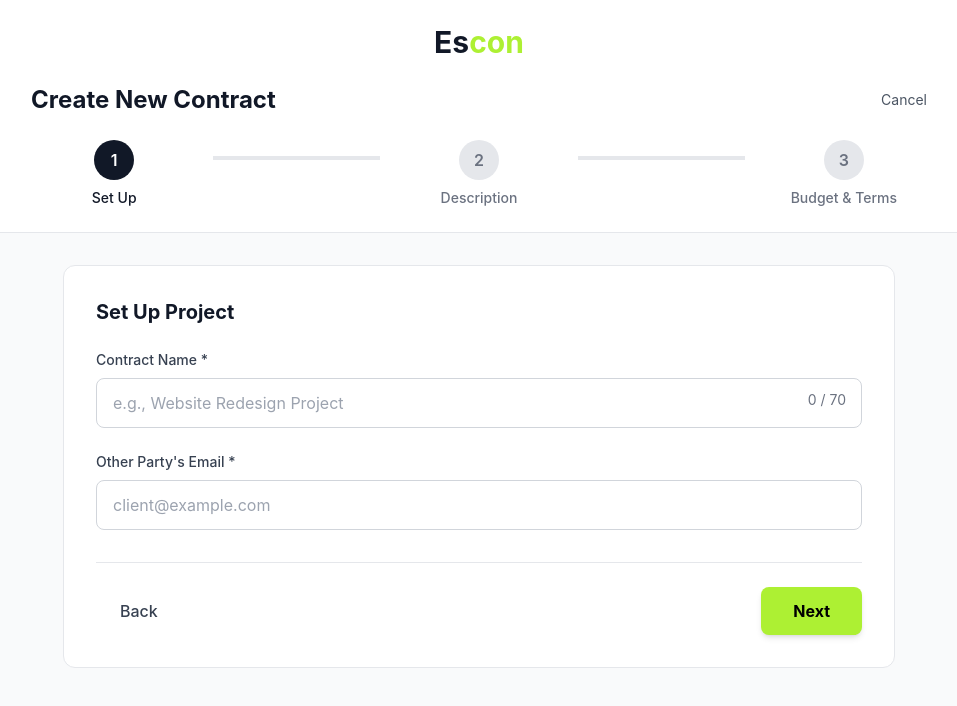
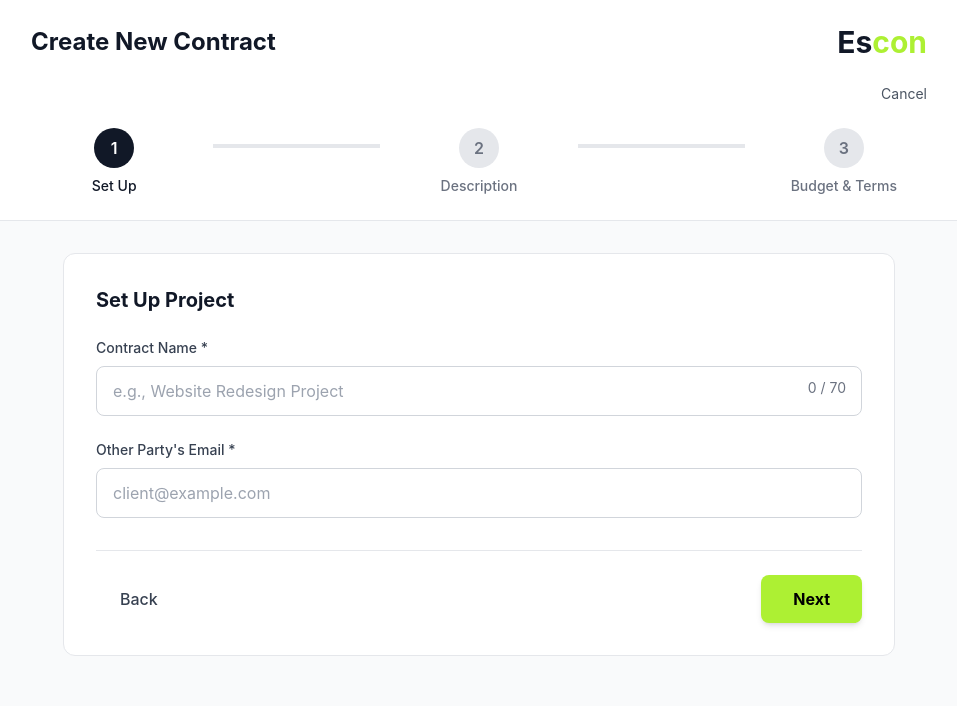
Before and after one commit to ndeen17/Escrow, a React (Vite) app: page /create-contract in a window 1280 px wide. Shown: the top 706 px of the page, without its empty margins (161-1118 px from the left). Built offline with nearby package versions, Linux system fonts and the light colour scheme.

Commit message:
refactor: reposition logo in CreateContract component for improved layout

```diff
--- a/src/components/CreateContract.jsx
+++ b/src/components/CreateContract.jsx
@@ -118,16 +118,19 @@ const CreateContract = () => {
       {/* Header with Progress Tracker */}
       <header className="bg-white border-b border-gray-200 px-8 py-6">
         <div className="max-w-4xl mx-auto">
-          {/* Logo */}
-          <div className="text-center mb-6">
-            <h1 className="text-3xl font-bold">
-              <span className="text-gray-900">Es</span>
-              <span className="text-escon-green">con</span>
-            </h1>
+          <div className="flex items-center justify-between mb-6">
+            <h2 className="text-2xl font-bold text-gray-900">Create New Contract</h2>
+
+            {/* Logo */}
+            <div>
+              <h1 className="text-3xl font-bold">
+                <span className="text-gray-900">Es</span>
+                <span className="text-escon-green">con</span>
+              </h1>
+            </div>
           </div>
 
-          <div className="flex items-center justify-between mb-6">
-            <h2 className="text-2xl font-bold text-gray-900">Create New Contract</h2>
+          <div className="flex items-center justify-end mb-6">
             <button
               onClick={() => navigate('/dashboard')}
               className="text-gray-600 hover:text-gray-900 text-sm"
```
